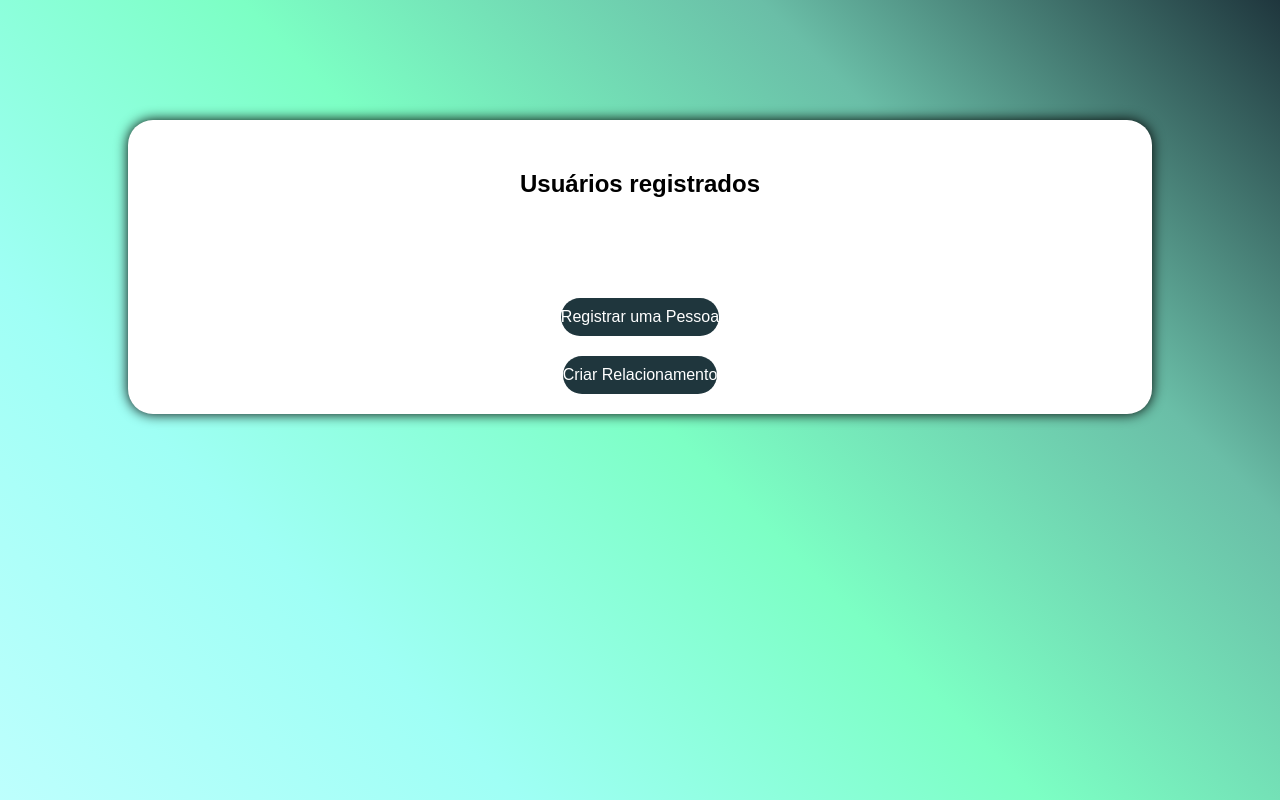
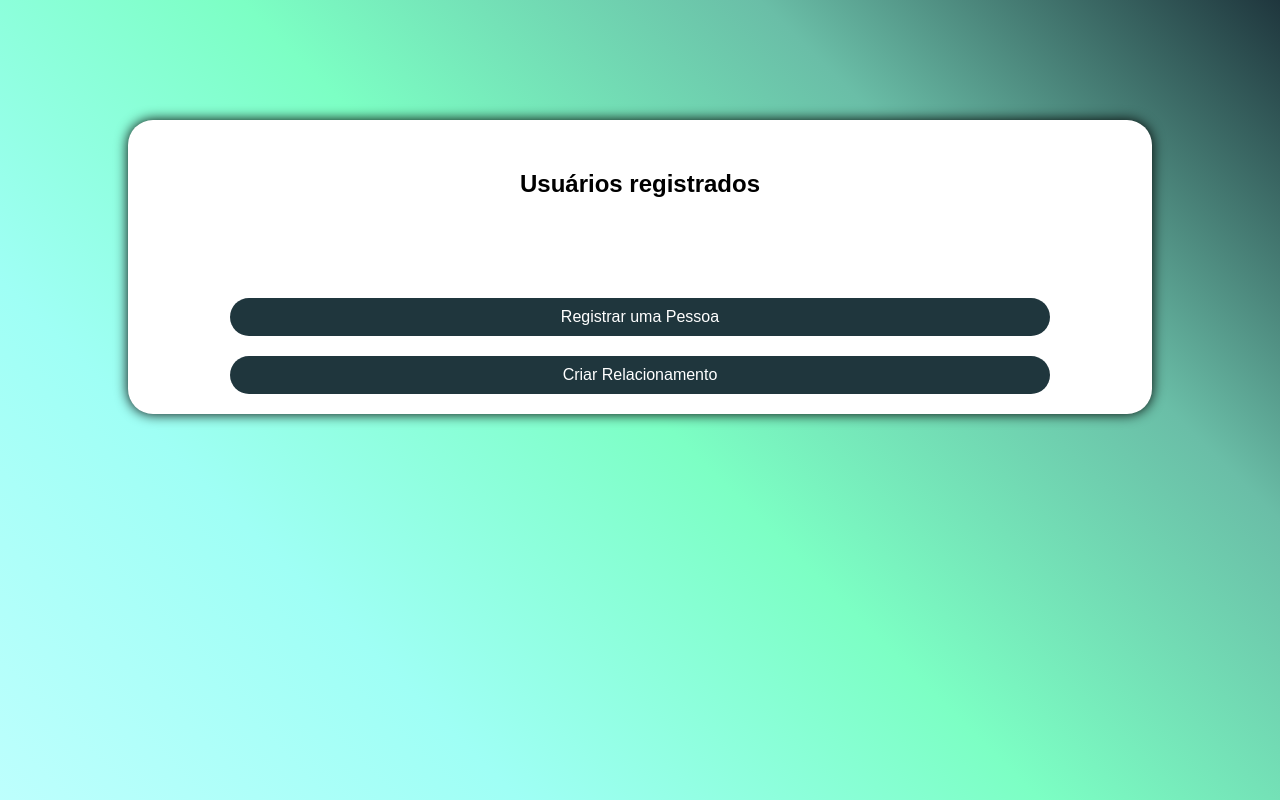
Before and after one commit to MatheusNunes133/BancoDeDados2-ProjetoFinal, a website: page html/mostra-usuarios-salvos.html in a window 1280 px wide. Drawn offline with Linux system fonts and the light colour scheme; files that its build step writes are made by us from their sources; no server answers; files whose address does not match are found by name.

Commit message:
fix: Alterando id para class

```diff
--- a/css/mostra-usuarios-salvos.css
+++ b/css/mostra-usuarios-salvos.css
@@ -89,7 +89,7 @@ section h1{
     cursor: pointer;
 }
 
-#container #paginaRegistro {
+#container .paginaRegistro {
     width: 80%;
 }
 
```
